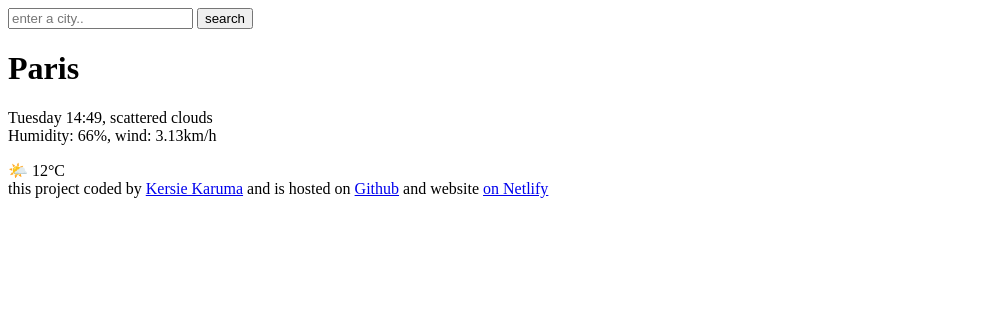
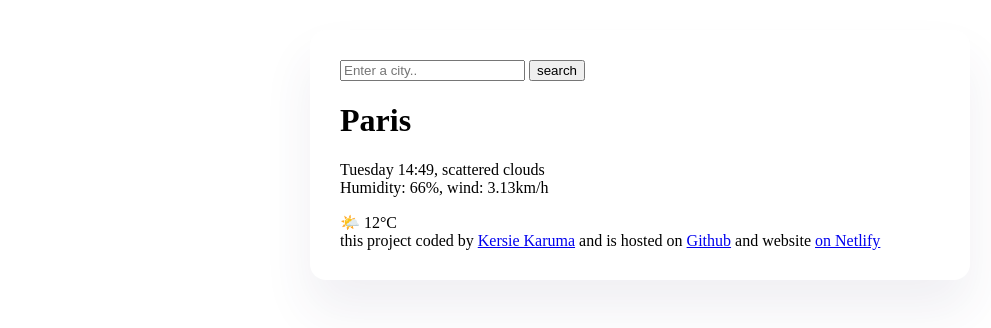
Before and after one commit to Kersie30/kersie-weather-application, a plain HTML site: page index.html in a window 1280 px wide. Shown: the whole page, without its empty margins (0-991 px from the left). Drawn offline with Linux system fonts and the light colour scheme.

Commit message:
styled the main container

```diff
--- a/index.html
+++ b/index.html
@@ -3,12 +3,14 @@
   <head>
     <meta charset="UTF-8" />
     <meta name="viewport" content="width=device-width, initial-scale=1.0" />
+    <link rel="stylesheet" href="src/styles.css" />
     <title>kersie app</title>
   </head>
   <body>
+    <div class="weather-app">
       <header>
         <form>
-        <input type="seach" placeholder="enter a city.." required />
+          <input type="seach" placeholder="Enter a city.." required />
           <input type="submit" value="search" />
         </form>
       </header>
@@ -30,7 +32,10 @@
           >Kersie Karuma</a
         >
         and is hosted on
-      <a href="https://github.com/Kersie30/kersie-learning-app" target="blank">
+        <a
+          href="https://github.com/Kersie30/kersie-learning-app"
+          target="blank"
+        >
           Github</a
         >
         and website
@@ -38,5 +43,6 @@
           on Netlify</a
         >
       </footer>
+    </div>
   </body>
 </html>
--- /dev/null
+++ b/src/styles.css
@@ -0,0 +1,11 @@
+body {
+  background-color: ;
+}
+.weather-app {
+  background: white;
+  max-width: 600px;
+  margin: 30px auto;
+  box-shadow: 0 30px 50px rgba(65, 50, 100, 0.08);
+  border-radius: 16px;
+  padding: 30px;
+}
```
Lines whose indentation alone changed are shown as unchanged.
